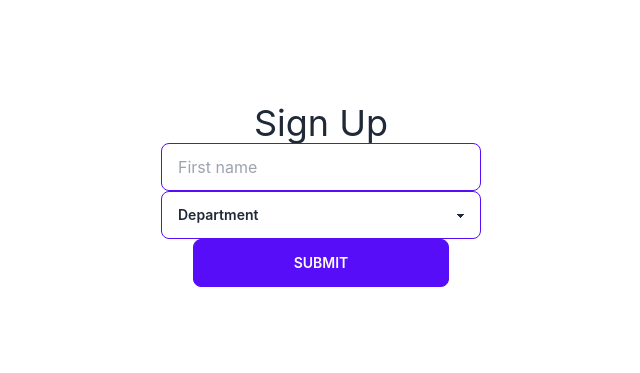
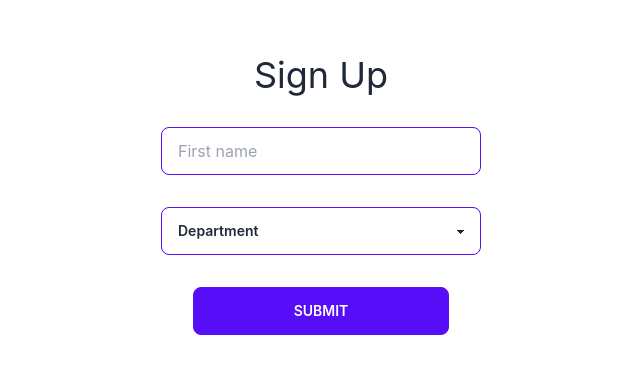
Before and after one commit to margiaesha/task-management-system, a React (Create React App) app: page /signup in a window 1280 px wide. Shown: the part 205-578 px from the top of the page, without its empty margins (319-959 px from the left). Built offline with nearby package versions, Linux system fonts and the light colour scheme.

Commit message:
new commit code

```diff
--- a/src/Componenets/Login/Signup/Signup.js
+++ b/src/Componenets/Login/Signup/Signup.js
@@ -10,12 +10,12 @@ const Signup = () => {
 
 
         <div>
-            <h2 className='text-4xl'>Sign Up</h2>
+            <h2 className='text-4xl my-4'>Sign Up</h2>
             <form onSubmit={handleSubmit((data) => setData(JSON.stringify(data)))}>
 
 
-    <input {...register("firstName")}  type="text"  placeholder="First name" className="input input-bordered input-primary w-full max-w-xs" />
-    <select {...register("category", { required: true })} className="select select-primary w-full max-w-xs">
+    <input {...register("firstName")}  type="text"  placeholder="First name" className="input input-bordered input-primary w-full max-w-xs my-4"  />
+    <select {...register("category", { required: true })} className="select select-primary w-full max-w-xs my-4">
   <option disabled selected value="">Department</option>
   <option value="A">Web Development</option>
   <option value="B">Content</option>
@@ -23,14 +23,14 @@ const Signup = () => {
   <option value="D">Email Marketing</option>
   <option value="E"> PPC</option>
   <option value="F">HR</option>
-  <option value="G">Graphix</option>
+  <option value="G">Graphics</option>
   <option value="H">UI/UX</option>
 </select>
 
     <p>{data}</p>
 
 
-    <button type="submit" className="btn btn-wide btn-primary ">Submit</button>
+    <button type="submit" className="btn btn-wide btn-primary my-4">Submit</button>
 
   </form>
         </div>
```
